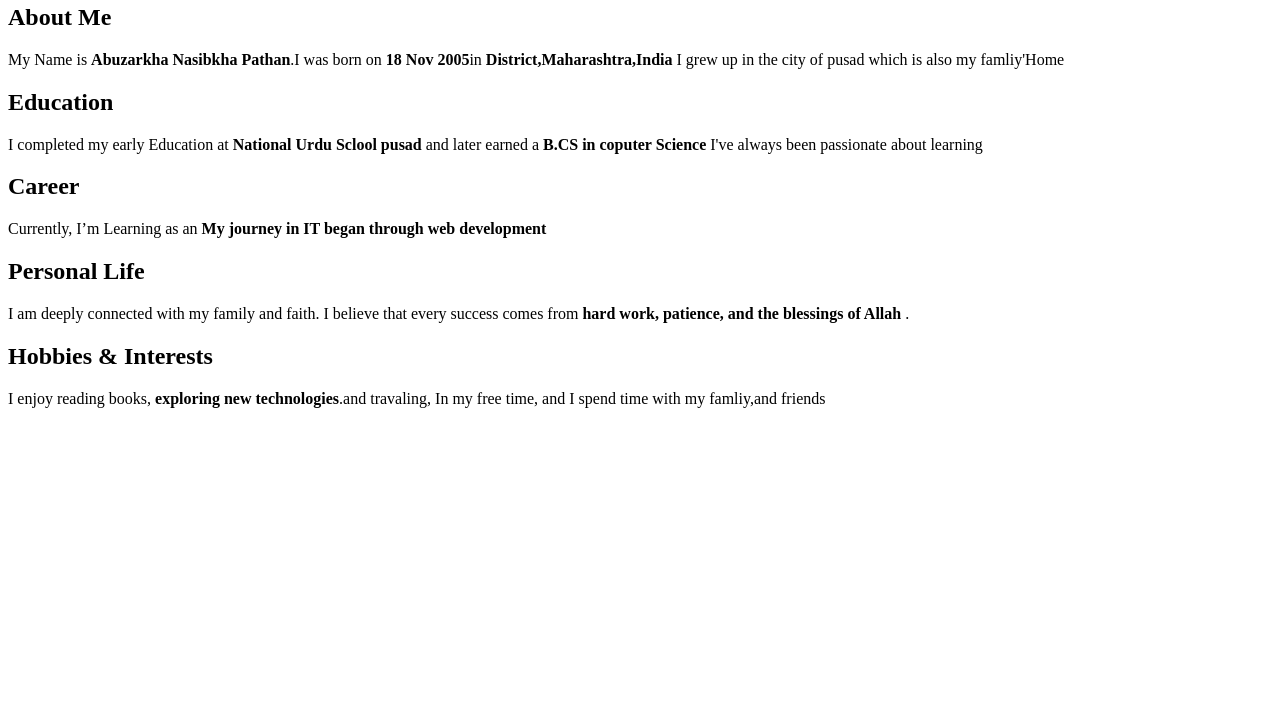
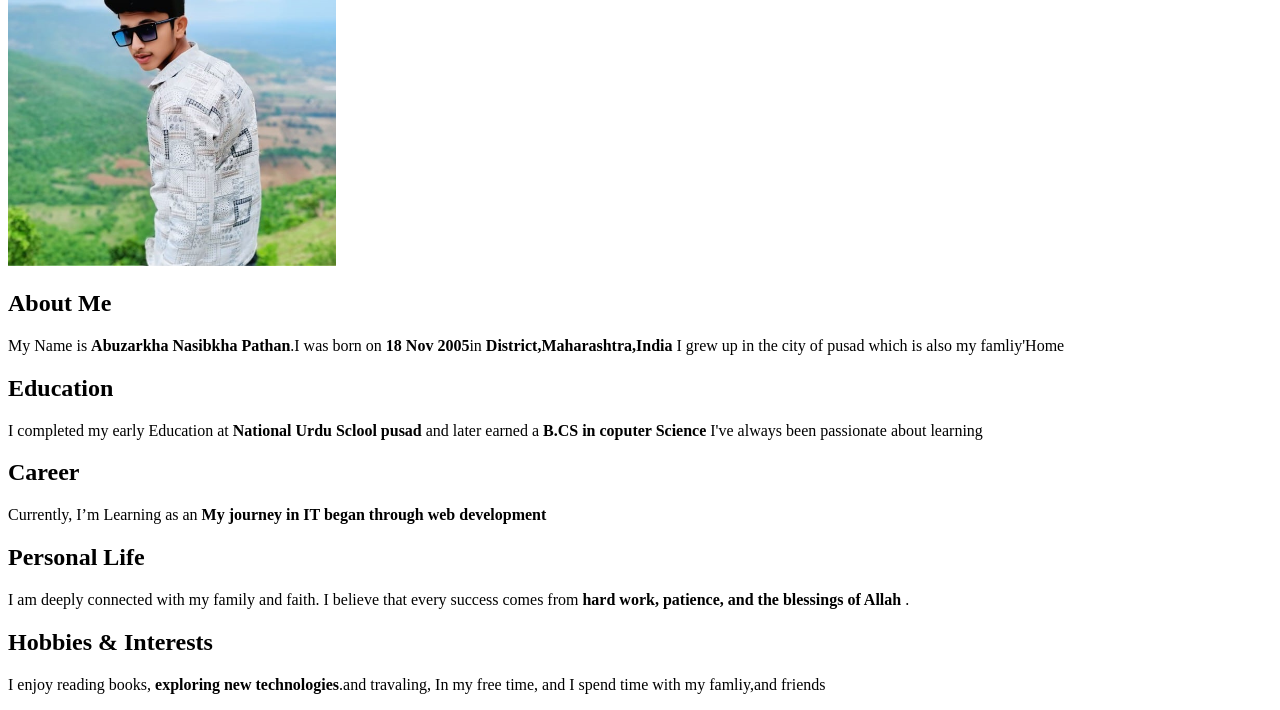
Before and after one commit to abuzarkhan-lite/Bioghraphy, a plain HTML site: page index.html in a window 1280 px wide. Shown: the part 114-824 px from the top of the page. Before the commit the page ends 800 px from the top, so only its background shows below. Drawn offline with Linux system fonts and the light colour scheme.

Commit message:
index.html

```diff
--- a/index.html
+++ b/index.html
@@ -7,7 +7,7 @@
 </head>
 <body>
     <h1> Bioghraphy</h1>
-    <img src="c:\Users\ABUZAR KHAN\AppData\Local\Packages\5319275A.WhatsAppDesktop_cv1g1gvanyjgm\TempState\4E732CED3463D06DE0CA9A15B6153677\WhatsApp Image 2025-10-14 at 11.07.49_6e4ed33a.jpg" alt="Abuzar" width="300" height="300">
+    <img src="abuzar.jpg" alt="" srcset="" height="300px">
     <br>
     <h2>About Me</h2>
     <p>My Name is <b>Abuzarkha Nasibkha Pathan</b>.I was born on <b>18 Nov 2005</b>in <b>District,Maharashtra,India </b>I grew up in the city of pusad which is also my famliy'Home</p>
@@ -30,4 +30,5 @@
 
 
 </body>
+
 </html>
```
